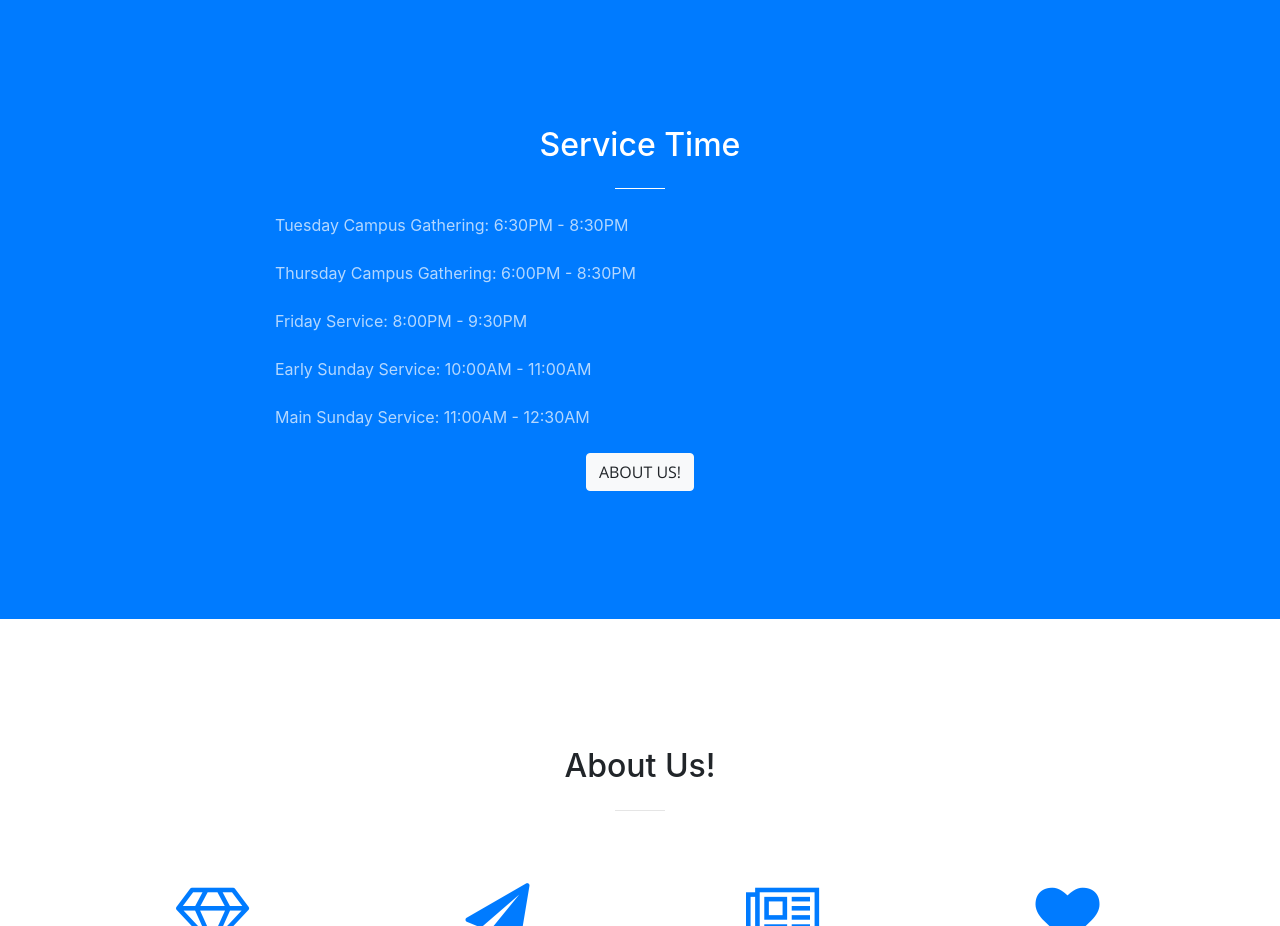
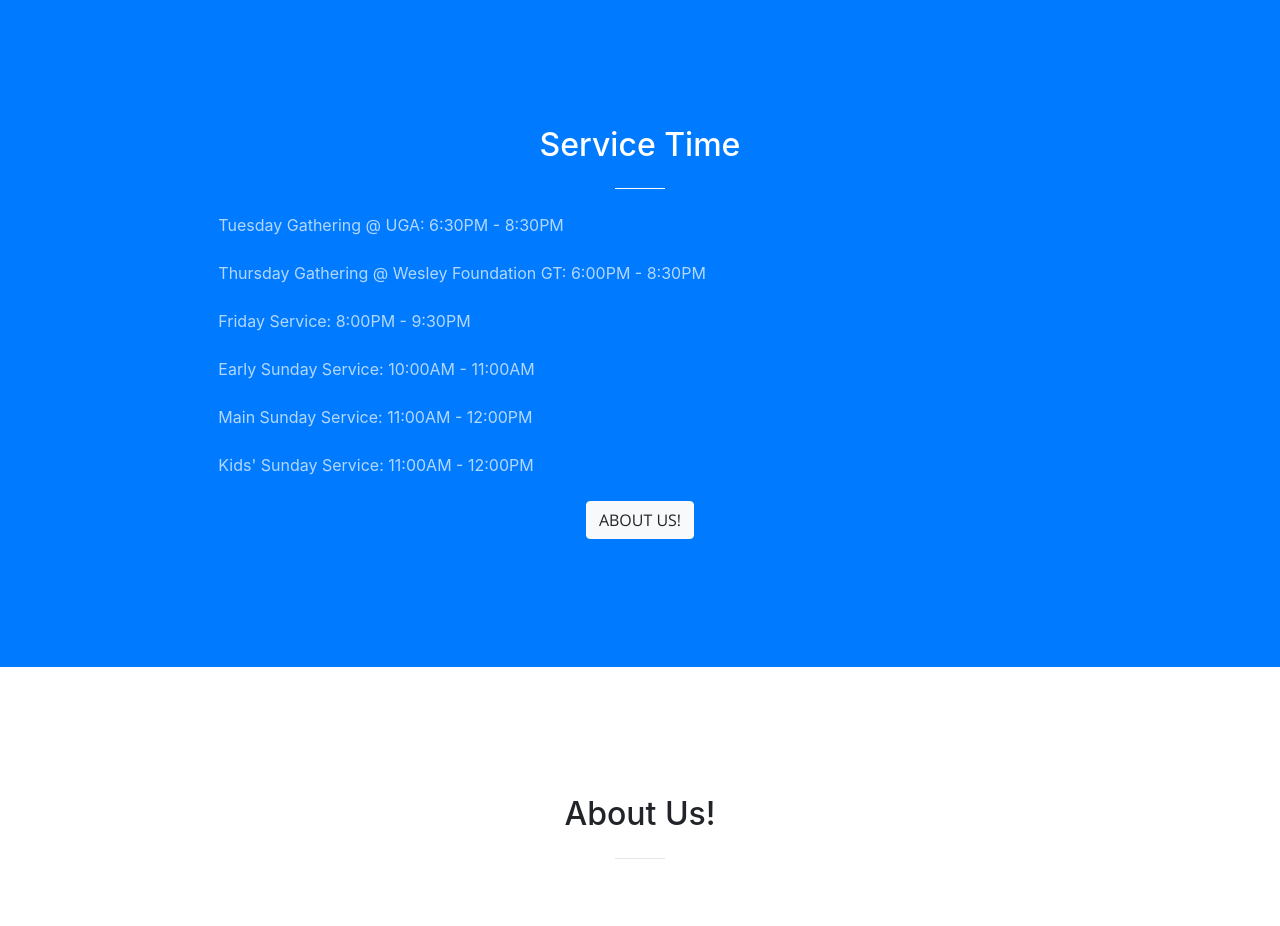
Before and after one commit to samlee1447/kumca, a website with bundled scripts: page startbootstrap-creative-gh-pages/index.html in a window 1280 px wide. Shown: the part 802-1728 px from the top of the page. Built offline with nearby package versions, Linux system fonts and the light colour scheme.

Commit message:
Content Change 2
교회 예배시간 수정 및 장소 설명 추가

```diff
--- a/startbootstrap-creative-gh-pages/index.html
+++ b/startbootstrap-creative-gh-pages/index.html
@@ -65,31 +65,30 @@
           </div>
           <div class="col-lg-8 mx-auto">
             <p class="text-faded mb-5">Norcross Korean Church located in Norcross, Georgia! Services for university students from Georgia Tech, GSU, UGA, SCAD, and more! </p>
-            <a class="btn btn-primary btn-xl js-scroll-trigger" href="#about">Services</a>
+            <a class="btn btn-primary btn-xl js-scroll-trigger" href="#services">Services</a>
           </div>
         </div>
       </div>
     </header>
 
     <section class="bg-primary" id="services">
-      <div class="container">
         <div class="row">
           <div class="col-lg-8 mx-auto text-center">
             <h2 class="section-heading text-white">Service Time</h2>
             <hr class="light my-4">
           </div>
           <div class="col-lg-8 mx-auto text-left">
-            <p class="text-faded mb-4">Tuesday Campus Gathering: 6:30PM - 8:30PM</p>
-            <p class="text-faded mb-4">Thursday Campus Gathering: 6:00PM - 8:30PM</p>
+            <p class="text-faded mb-4">Tuesday Gathering @ UGA: 6:30PM - 8:30PM</p>
+            <p class="text-faded mb-4">Thursday Gathering @ Wesley Foundation GT: 6:00PM - 8:30PM</p>
             <p class="text-faded mb-4">Friday Service: 8:00PM - 9:30PM</p>
             <p class="text-faded mb-4">Early Sunday Service: 10:00AM - 11:00AM</p>
-            <p class="text-faded mb-4">Main Sunday Service: 11:00AM - 12:30AM</p>
+            <p class="text-faded mb-4">Main Sunday Service: 11:00AM - 12:00PM</p>
+            <p class="text-faded mb-4">Kids' Sunday Service: 11:00AM - 12:00PM</p>
           </div>
           <div class="col-lg-8 mx-auto text-center">
             <a class="btn btn-light btn-xl js-scroll-trigger" href="#about">About Us!</a>
           </div>
         </div>
-      </div>
     </section>
 
     <section id="about">
```
